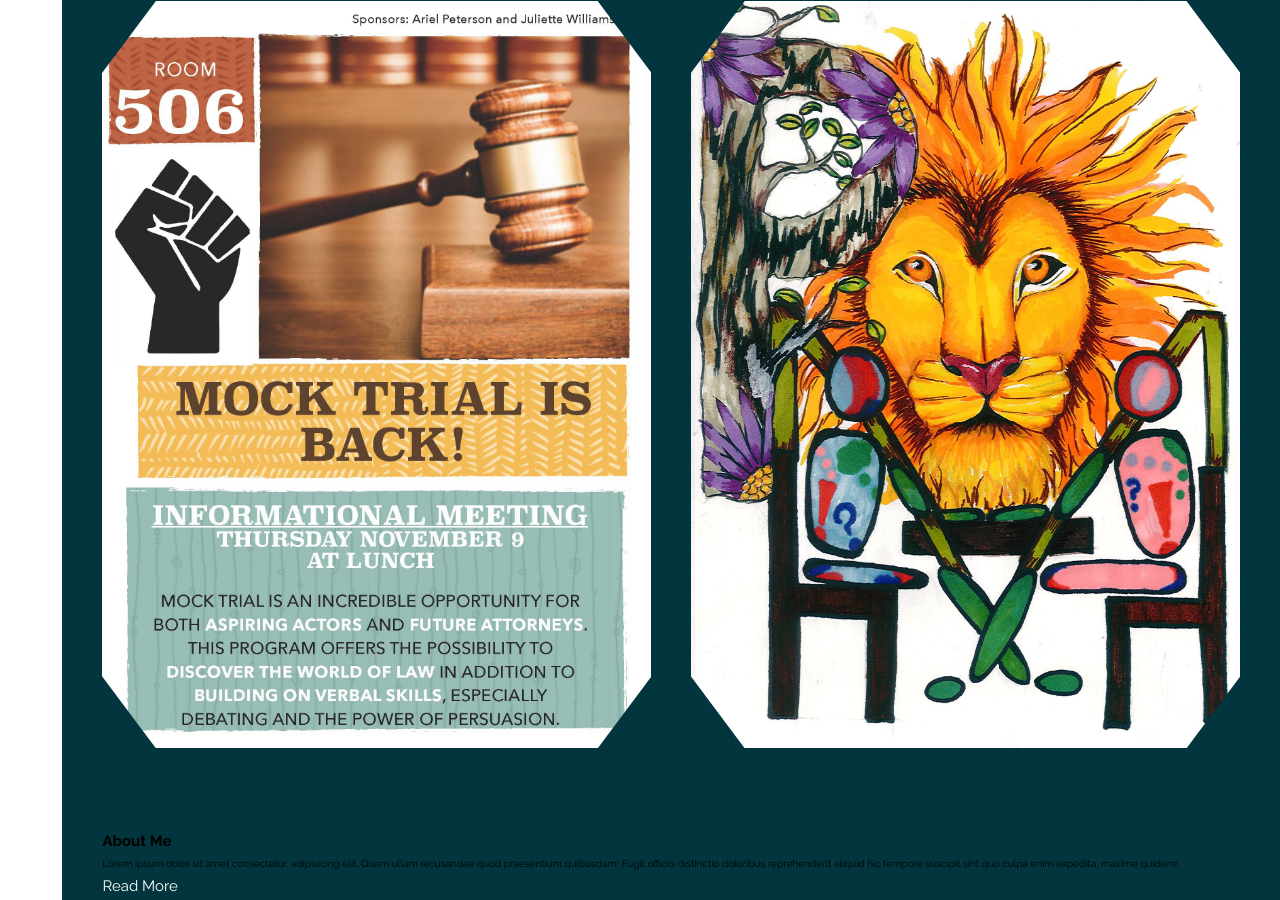
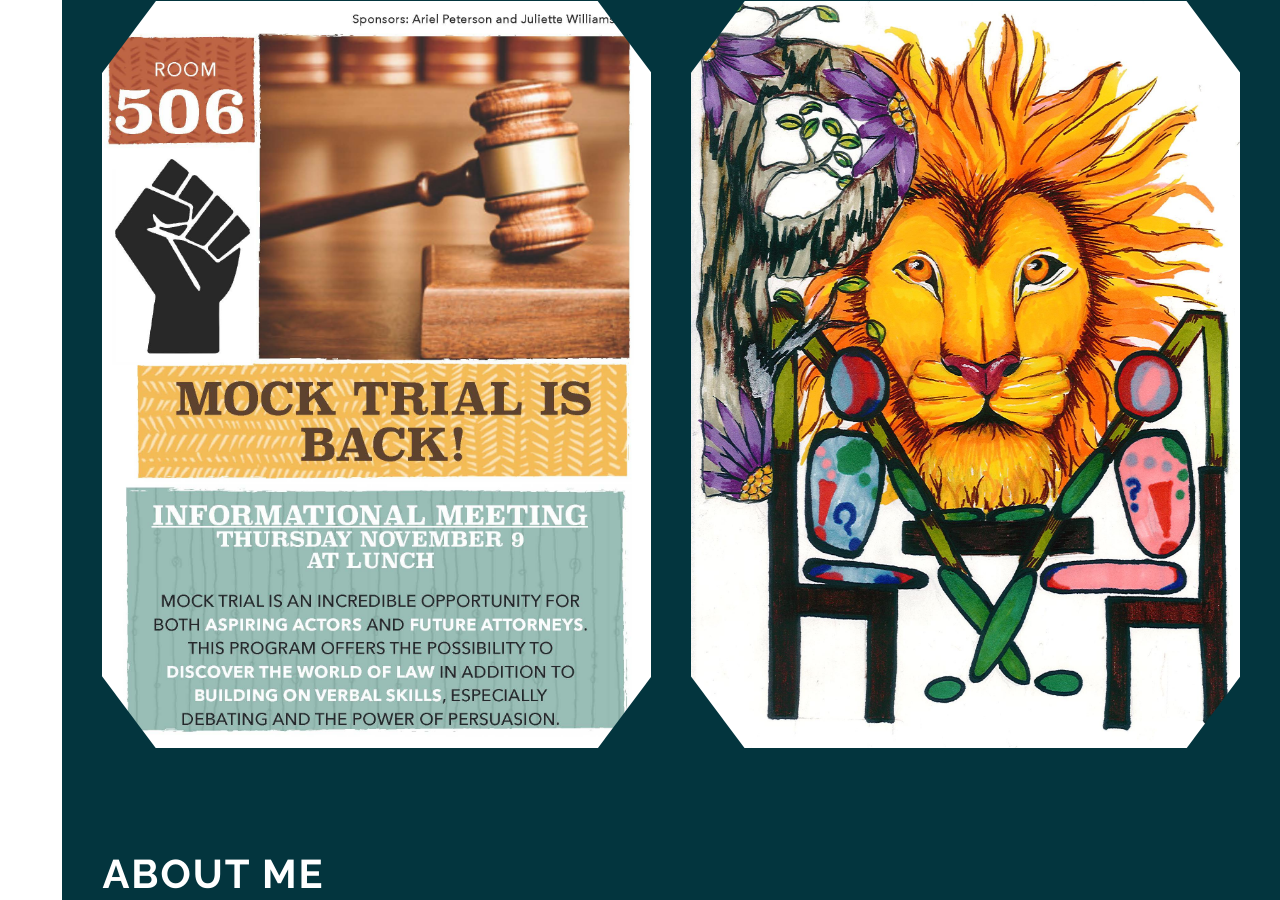
Before and after one commit to PetitsPoissons/portfolio-jsw, a plain HTML site: page index.html in a window 1280 px wide. Shown: the part 1900-2800 px from the top of the page. Drawn offline with Linux system fonts and the light colour scheme.

Commit message:
styling for about me section

```diff
--- a/style.css
+++ b/style.css
@@ -12,7 +12,7 @@
 /* * * * * * * * * * * * * * * * * * * * * * * * * * * * * */
 
 :root {
-  font-size: 62.5%;
+  font-size: 62.5%; /* that makes the font size at 10px; could have written font-size: 10px; instead */
 
   /* Color Palette 1 */
   --dark: #000d29;
@@ -251,7 +251,7 @@ div.showcase__content {
   top: 0;
   left: 0;
   height: 100%;
-  width: 110%;
+  width: 105%;
   background: linear-gradient(
     0.25turn,
     var(--sienna),
@@ -330,6 +330,72 @@ section#about-me {
   height: 100%;
   object-fit: cover;
 }
+
+.about-me__content--title {
+  font-size: 4rem;
+  padding: 1rem 0;
+  color: white;
+  text-transform: uppercase;
+  position: relative;
+}
+
+.about-me__content--title:after {
+  content: '';
+  position: absolute;
+  bottom: 0;
+  left: 0;
+  height: 0.3rem;
+  width: 10%;
+  background-color: var(--lime);
+}
+
+.about-me__content--title,
+.about-me__content--para {
+  margin-bottom: 4rem;
+  letter-spacing: 0.2rem;
+}
+
+.about-me__content--para {
+  font-size: 1.8rem;
+  font-family: var(--indie-flower);
+  color: var(--lime);
+}
+
+.about-me__content--link:link,
+.about-me__content--link:visited {
+  padding: 1rem 0;
+  font-size: 1.5rem;
+  font-weight: 600;
+  letter-spacing: 0.2rem;
+  text-transform: uppercase;
+  position: relative;
+  z-index: 1;
+}
+
+.about-me__content--link:link::after,
+.about-me__content--link:visited::after {
+  content: '';
+  position: absolute;
+  top: 0;
+  left: 0;
+  height: 100%;
+  width: 105%;
+  background: linear-gradient(
+    0.25turn,
+    var(--tr-dark-turquoise),
+    var(--lime),
+    var(--tr-dark-turquoise)
+  );
+  transform: scaleX(0);
+  transition: transform 0.45s;
+  z-index: -1;
+}
+
+.about-me__content--link:hover::after,
+.about-me__content--link:active::after {
+  transform: scaleX(1);
+}
+
 /* * * * * * * * * * * * * * * * * * * * * * * * * * * * * */
 /* * * * * * * * * * * *  Media Queries  * * * * * * * * * */
 /* * * * * * * * * * * * * * * * * * * * * * * * * * * * * */
```
